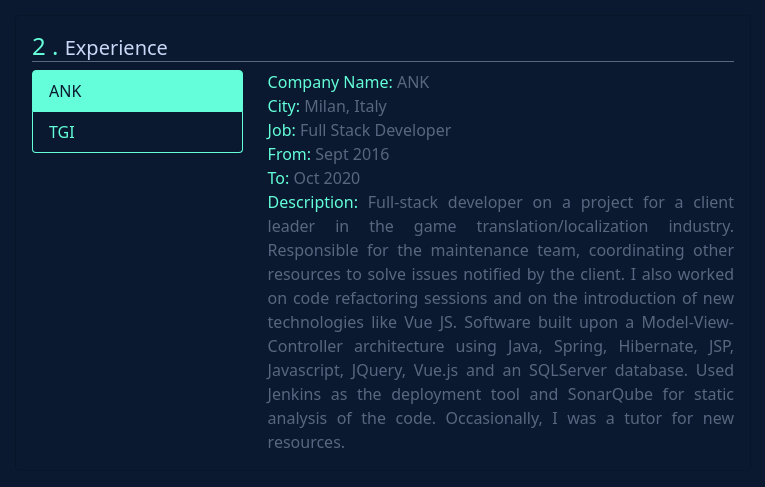
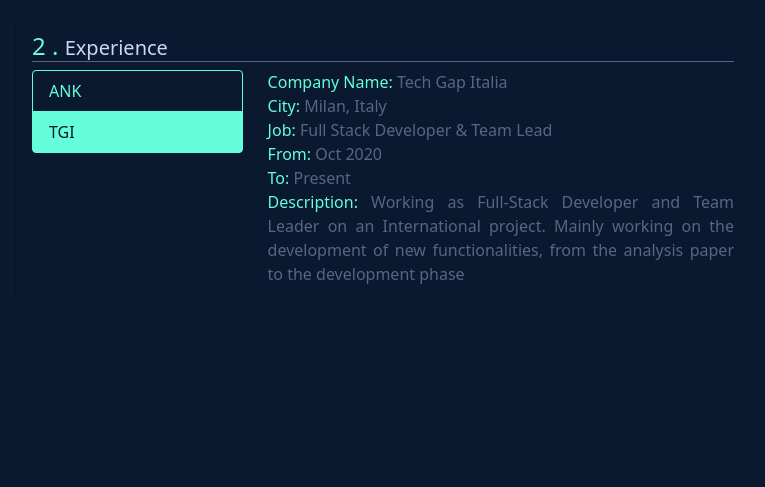
Before and after one commit to StefanoPisano/gz-folio, a Vue app: page / in a window 1280 px wide. Shown: the part 1163-1650 px from the top of the page, without its empty margins (257-1022 px from the left). Built offline with nearby package versions, Linux system fonts and the light colour scheme.

Commit message:
fix experience

```diff
--- a/src/components/Experience.vue
+++ b/src/components/Experience.vue
@@ -10,7 +10,7 @@
               <li v-for="company in listOfCompanies"
                   v-bind:key="company.companyCode"
                   :class="selectedCompany.companyCode === company.companyCode ? 'list-group-item active' : 'list-group-item'"
-                  @click="selectedCompany = company">{{ company.companyName }}
+                  @click="selectedCompany = company">{{ company.label }}
               </li>
             </ul>
             <div class="spi-experience-values">
@@ -37,9 +37,10 @@ export default {
   data() {
     return {
       listOfCompanies: {
-        anoki: {
+        ank: {
           companyCode: 'ank',
-          companyName: 'ANK',
+          label: 'ANK',
+          companyName: 'Anoki S.r.l.',
           city: 'Milan, Italy',
           job: 'Full Stack Developer',
           from: 'Sept 2016',
@@ -51,9 +52,10 @@ export default {
               'Used Jenkins as the deployment tool and SonarQube for static analysis of the code.\n' +
               'Occasionally, I was a tutor for new resources. '
         },
-        techgap: {
+        tgi: {
           companyCode: 'tgi',
-          companyName: 'TGI',
+          label: 'TGI',
+          companyName: 'Tech Gap Italia',
           city: 'Milan, Italy',
           job: 'Full Stack Developer & Team Lead',
           from: 'Oct 2020',
@@ -71,7 +73,7 @@ export default {
     }
   },
   created() {
-    this.selectedCompany = this.listOfCompanies['anoki']
+    this.selectedCompany = this.listOfCompanies['tgi']
   }
 }
 </script>
```
